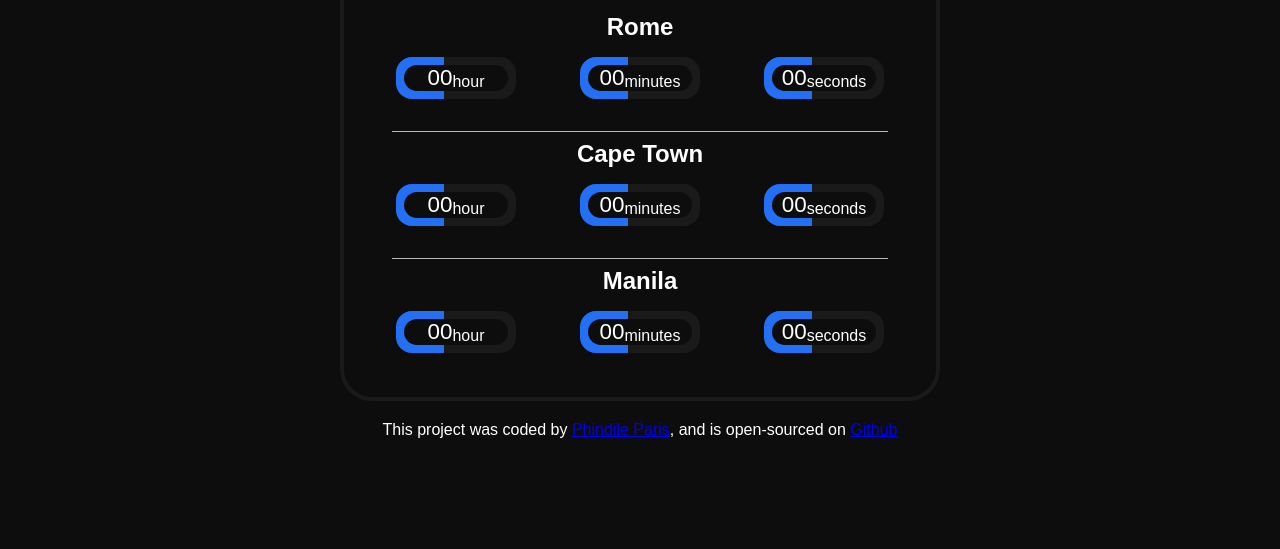
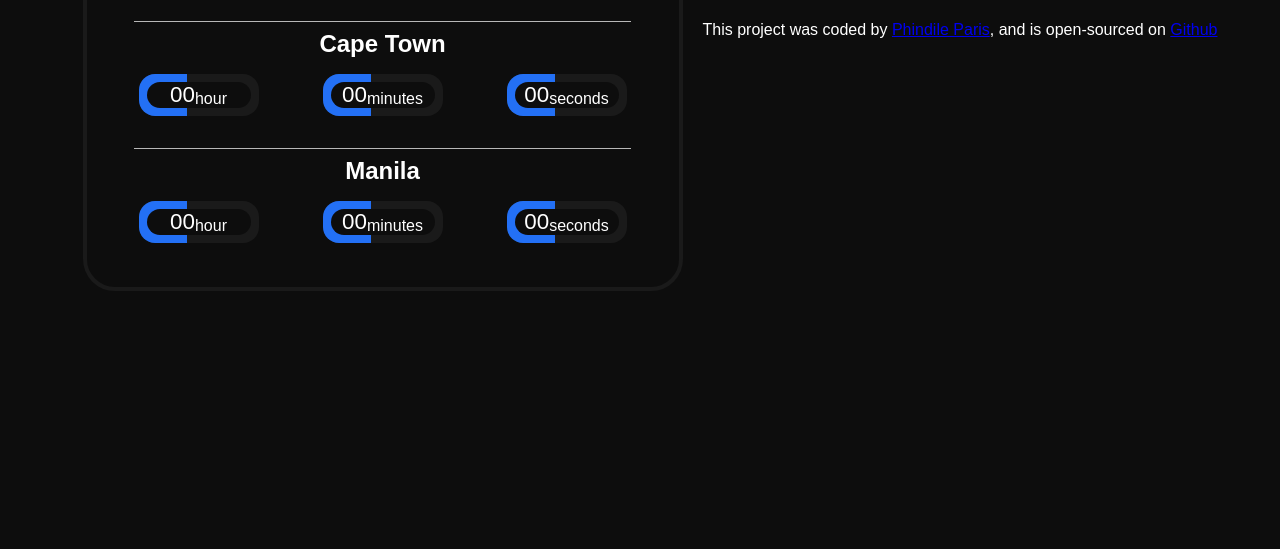
Before and after one commit to Phindilereigns/World-clock, a plain HTML site: page index.html in a window 1280 px wide. Shown: the part 251-800 px from the top of the page. Drawn offline with nearby package versions, Linux system fonts and the light colour scheme; a script that the page names is missing.

Commit message:
Update styles.css

```diff
--- a/src/styles.css
+++ b/src/styles.css
@@ -7,13 +7,10 @@
 body {
   background-color: #0d0d0d;
   font-family: sans-serif;
-  min-height: 100vh;
   display: flex;
   justify-content: center;
   align-items: center;
-  flex-direction: column;
-  padding: 0;
-  margin: 0;
+
 }
 
 .container {
```
